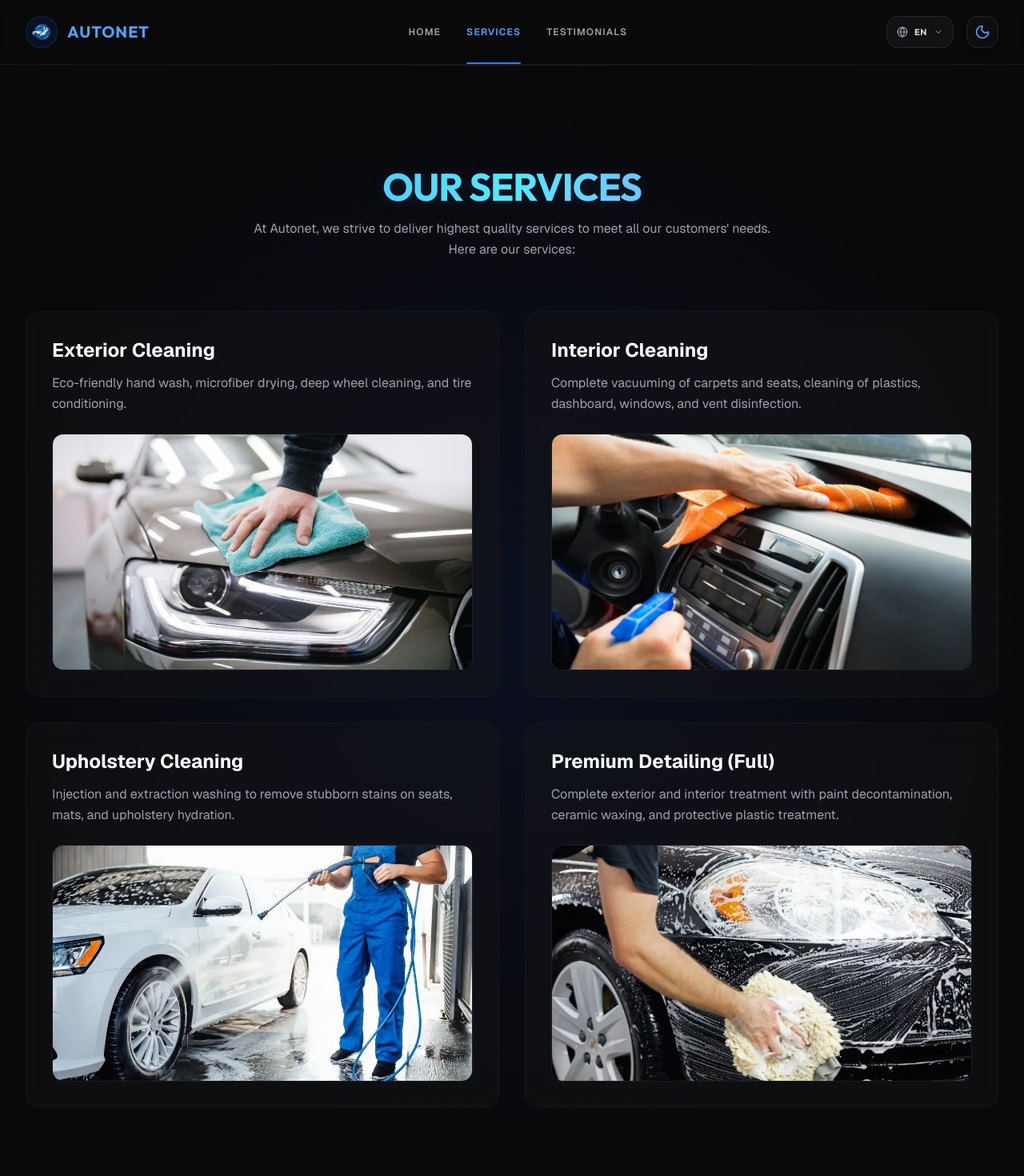
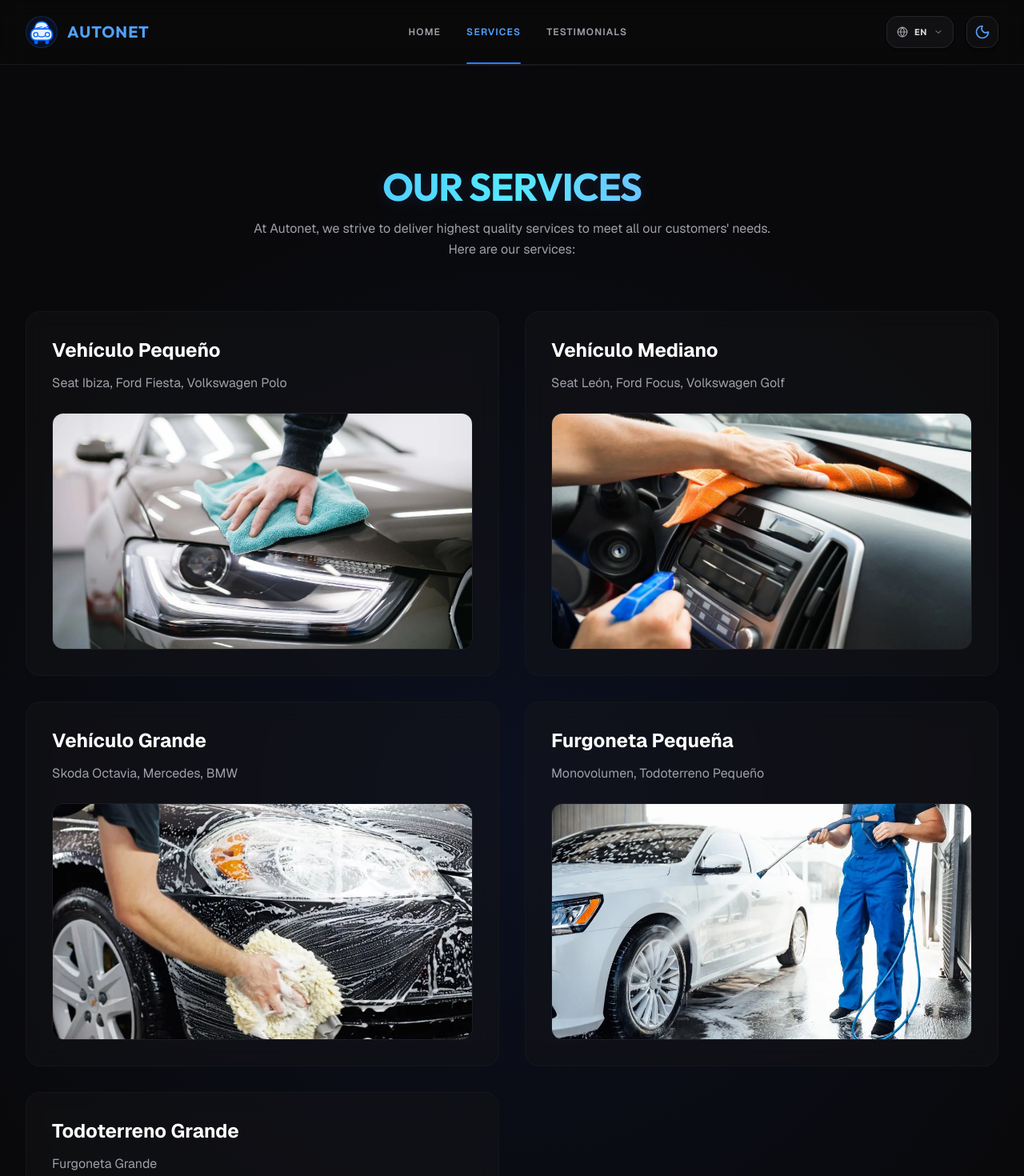
Before and after one commit to svanrell/autonet, a Next.js app: page /servicios in a window 1280 px wide. Shown: the top 1470 px of the page at 80% size. Built offline with nearby package versions, Linux system fonts and the light colour scheme.

Commit message:
feat: add core layout components, site branding, and initial application structure

```diff
--- a/src/app/layout.tsx
+++ b/src/app/layout.tsx
@@ -24,6 +24,9 @@ export const metadata: Metadata = {
     template: "%s"
   },
   description: "Limpieza y detallado ecológico de vehículos a domicilio y local físico.",
+  icons: {
+    icon: "/logo/logo.svg",
+  },
 };
 
 export const viewport: Viewport = {
--- a/src/components/layout/footer.tsx
+++ b/src/components/layout/footer.tsx
@@ -23,7 +23,7 @@ export default function Footer() {
                     <div className="columna-footer info-marca">
                         <Link href="/" className="logo-completo-footer group">
                             <div className="circulo-logo-footer">
-                                <Image src="/logo/logo.webp" alt="Autonet" width={36} height={36} />
+                                <Image src="/logo/logo.svg" alt="Autonet" width={36} height={36} />
                             </div>
                             <div className="textos-logo">
                                 <span className="titulo-logo font-display">AUTONET</span>
--- a/src/components/layout/navbar.tsx
+++ b/src/components/layout/navbar.tsx
@@ -31,7 +31,7 @@ export default function NavBar() {
                     {/* 1. LOGO */}
                     <Link href="/" className="logo-completo group">
                         <div className="circulo-logo shrink-0">
-                            <Image src="/logo/logo.webp" alt="Autonet" width={36} height={36} className="w-8 h-8 sm:w-10 sm:h-10 object-contain" />
+                            <Image src="/logo/logo.svg" alt="Autonet" width={36} height={36} className="w-8 h-8 sm:w-10 sm:h-10 object-contain" />
                         </div>
                         <div className="textos-logo">
                             <span className="titulo-logo font-display text-base sm:text-xl">
--- a/src/data/services.ts
+++ b/src/data/services.ts
@@ -1,51 +1,48 @@
-import { Car, Sparkles, Clock } from "lucide-react";
+import { Car, Truck, ShieldCheck } from "lucide-react";
 import React from "react";
 
 export interface Service {
   id: string;
   name: string;
   description: string;
-  price: number;
-  duration: string;
-  icon: React.ComponentType<any>;
+  price: string;
   imagen: string;
 }
 
 export const services: Service[] = [
   {
-    id: "exterior",
-    name: "Limpieza Exterior",
-    description: "Lavado a mano ecológico, secado con microfibra, limpieza profunda de llantas y acondicionamiento de neumáticos.",
-    price: 25,
-    duration: "45 min",
-    icon: Car,
+    id: "pequeno",
+    name: "Vehículo Pequeño",
+    description: "Seat Ibiza, Ford Fiesta, Volkswagen Polo",
+    price: "29 €",
     imagen: "/images/coche1.webp"
   },
   {
-    id: "interior",
-    name: "Limpieza Interior",
-    description: "Aspirado completo de alfombras y asientos, limpieza de plásticos, salpicadero, cristales y desinfección de conductos.",
-    price: 35,
-    duration: "60 min",
-    icon: Sparkles,
+    id: "mediano",
+    name: "Vehículo Mediano",
+    description: "Seat León, Ford Focus, Volkswagen Golf",
+    price: "32 €",
     imagen: "/images/coche2.webp"
   },
   {
-    id: "tapiceria",
-    name: "Limpieza de Tapicerías",
-    description: "Lavado con inyección y extracción para eliminar manchas difíciles en asientos, alfombrillas e hidratación de tapicería.",
-    price: 60,
-    duration: "90 min",
-    icon: Clock,
+    id: "grande",
+    name: "Vehículo Grande",
+    description: "Skoda Octavia, Mercedes, BMW",
+    price: "33 €",
+    imagen: "/images/coche3.webp"
+  },
+  {
+    id: "furgoneta",
+    name: "Furgoneta Pequeña",
+    description: "Monovolumen, Todoterreno Pequeño",
+    price: "36 € - 38 €",
     imagen: "/images/coche4.webp"
   },
   {
-    id: "premium",
-    name: "Detallado Premium (Full)",
-    description: "Tratamiento completo exterior e interior con descontaminado de pintura, encerado cerámico y tratamiento protector de plásticos.",
-    price: 120,
-    duration: "180 min",
-    icon: Sparkles,
-    imagen: "/images/coche3.webp"
+    id: "todoterreno",
+    name: "Todoterreno Grande",
+    description: "Furgoneta Grande",
+    price: "40 €",
+    imagen: "/images/coche5.webp"
   }
 ];
```
Also changed, not shown: public/logo/logo.svg (added), public/logo/logo.webp (deleted).
